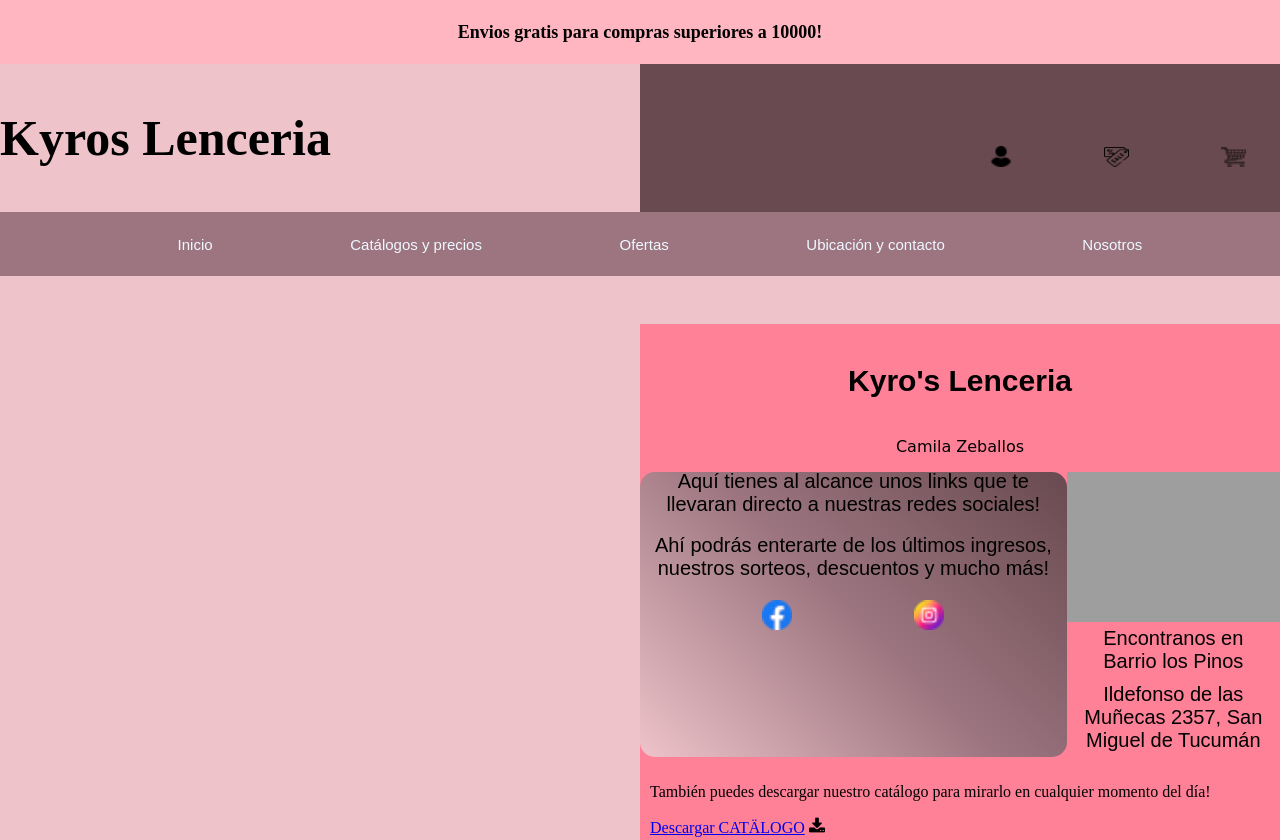
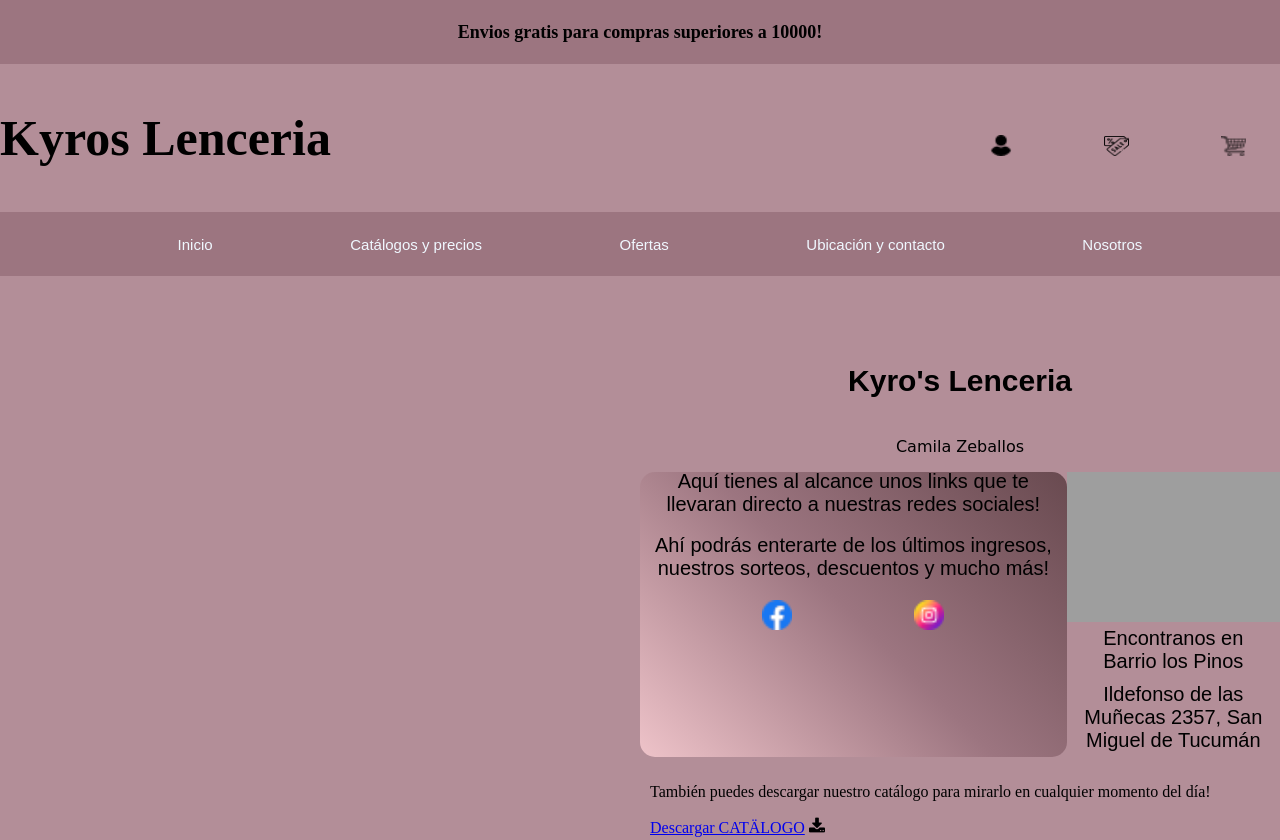
Before and after one commit to sofiazeballos22/58150-Ana-Sofia-Zeballos-JS, a website: page secciones/carrito.html in a window 1280 px wide. Shown: the top 840 px of the page. Drawn offline with Linux system fonts and the light colour scheme; grey boxes are pictures that could not be loaded.

Commit message:
prueba sass y animaciones 2

```diff
--- a/scss/style.scss
+++ b/scss/style.scss
@@ -7,7 +7,7 @@
 
   .marketing {
       grid-area: marketing;
-      background-color: lightpink;
+      background-color: #9c7580;
       order: -1;
       width: auto;
       height: 4rem;
@@ -29,14 +29,16 @@
       grid-template-rows: 1.3fr 3fr;
       grid-template-areas: "marketing marketing"
           "titulo encabezado1"
-          "navbar-principal navbar-principal"
+          "navbar-principal navbar-principal";
+          background-color: #b38e98;
+
   }
 
   .encabezado1 {
       grid-area: encabezado1;
       display: flex;
       flex-direction: row;
-      background-color: #694a50;
+      background-color:#b38e98;
   }
 
   .titulo {
@@ -65,7 +67,7 @@
 
   .nav1 .listado1 {
       width: 40%;
-      height: 50%;
+      height: 65%;
       list-style: none;
       display: inline-flex;
       align-items: center;
@@ -183,7 +185,7 @@
           "zonadescarga zonadescarga zonadescarga"
           "metodopago metodopago metodopago";
 
-      background-color: #ff8198;
+      background-color: #b38e98;
   }
 
   .zonadescarga {
@@ -620,6 +622,11 @@
                     }
                 }
             }
+        }
+    }
 
+    /* Implementando menu hamburguesa para tamaño de celular */
+
+    .navbar navbar-dark bg-dark fixed-top {
+        display: none;
     }
-}
```
Also changed, not shown: secciones/catalogosyprecios.html (+4 -4 lines), css/style.css.
